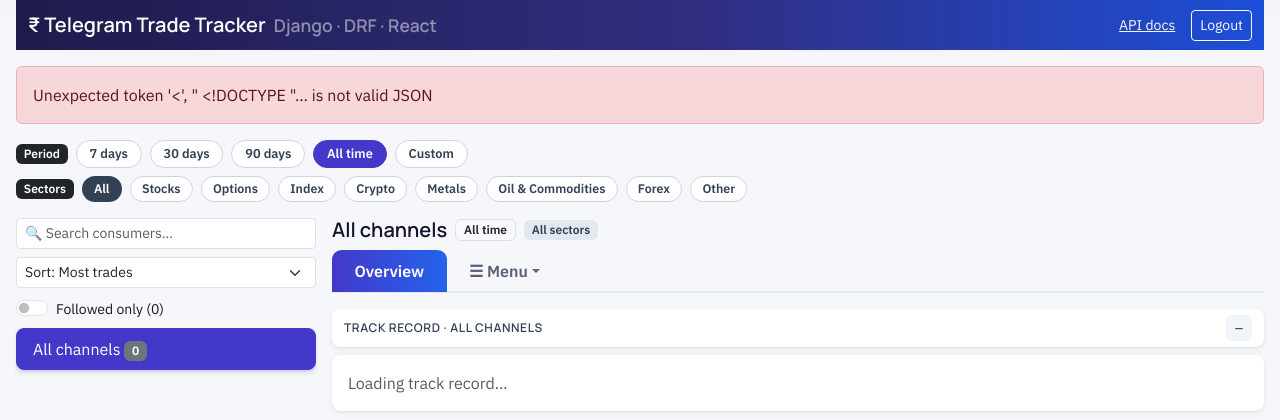
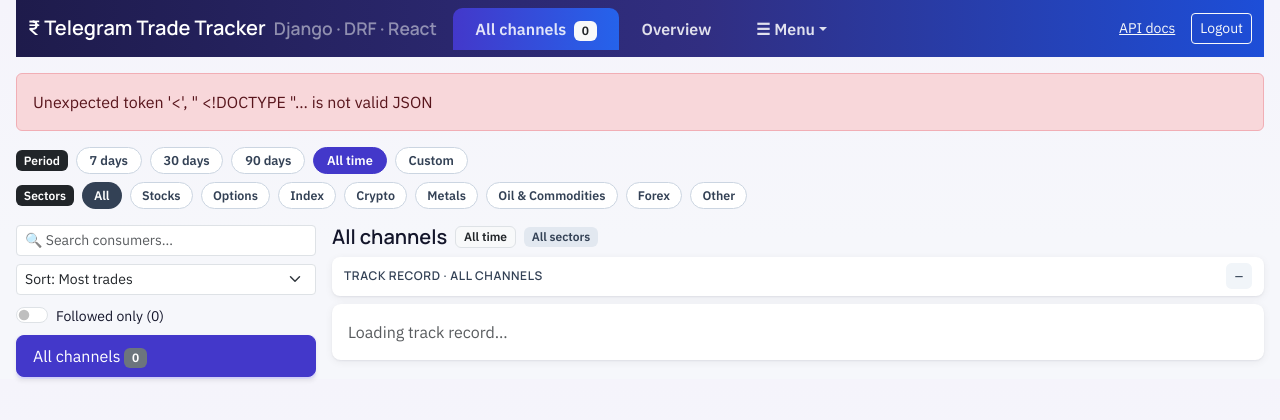
Before and after one commit to sandhoter2/stockwebsite, a Django app: page / in a window 1280 px wide. Shown: the top 420 px of the page. Run offline with Django 5.2, Linux system fonts and the light colour scheme; the visitor is signed in with stand-in values (Sample User, id 1); data that the repository does not hold is empty; some libraries are stand-ins or nearby versions.

Commit message:
Move all-channels/Overview/section menu into the top navbar
Previously "Overview" and the burger menu sat below the channel sidebar,
requiring a scroll on most screens. They now live in Topbar itself,
alongside "All channels" (moved up from the sidebar list so switching
back to the full view is reachable from the top too), so every section
-- Today's calls, Leaderboard, Favorite picks, Paper trading, Trades,
Market Intel -- is one click from the very top of the page.

Co-Authored-By: Claude Sonnet 5 <noreply@anthropic.com>

```diff
--- a/templates/dashboard.html
+++ b/templates/dashboard.html
@@ -115,6 +115,10 @@
     .dropdown-item { border-radius:.4rem; font-size:.85rem; padding:.4rem .7rem; }
     .dropdown-item.active, .dropdown-item:active { background:var(--tt-indigo); }
     .nav-tabs .dropdown-toggle.active { color:#fff; background:linear-gradient(90deg,var(--tt-indigo),var(--tt-blue)); }
+    .navbar-tt .nav-tabs { border-bottom:0; }
+    .navbar-tt .nav-tabs .nav-link { color:rgba(255,255,255,.85); }
+    .navbar-tt .nav-tabs .nav-link:not(.active):hover { color:#fff; background:rgba(255,255,255,.12); }
+    .navbar-tt .nav-tabs .nav-link .badge { font-weight:600; }
   </style>
 </head>
 <body>
@@ -257,7 +261,7 @@
       );
     }
 
-    function Topbar({ user, onLogout }) {
+    function Topbar({ user, onLogout, tabs, effTab, setTab, active, setActive, channelsCount }) {
       const initials = user ? user.username.slice(0,2).toUpperCase() : '';
       return (
         <nav className="navbar navbar-expand-lg navbar-dark navbar-tt mb-3">
@@ -269,8 +273,30 @@
                     aria-label="Toggle navigation">
               <span className="navbar-toggler-icon"></span>
             </button>
-            <div className="collapse navbar-collapse flex-grow-0" id="topbarNav">
-              <div className="d-flex flex-column flex-lg-row align-items-lg-center gap-2 gap-lg-3 mt-3 mt-lg-0 ms-auto">
+            <div className="collapse navbar-collapse" id="topbarNav">
+              <ul className="nav nav-tabs mb-0 border-0 align-items-lg-center me-lg-auto mt-3 mt-lg-0" role="tablist">
+                <li className="nav-item"><button className={'nav-link '+(effTab==='overview' && active===null?'active':'')}
+                  role="tab" aria-selected={effTab==='overview' && active===null}
+                  onClick={()=>{setActive(null); setTab('overview');}}>All channels <span className="badge text-bg-light text-dark ms-1">{channelsCount}</span></button></li>
+                <li className="nav-item"><button className={'nav-link '+(effTab==='overview' && active!==null?'active':'')}
+                  role="tab" aria-selected={effTab==='overview' && active!==null} onClick={()=>setTab('overview')}>Overview</button></li>
+                <li className="nav-item dropdown">
+                  <button className={'nav-link dropdown-toggle burger-toggle '+(effTab!=='overview'?'active':'')}
+                          data-bs-toggle="dropdown" aria-expanded="false" role="tab" aria-label="More sections"
+                          aria-selected={effTab!=='overview'}>
+                    ☰ {effTab!=='overview' ? (tabs.find(([k])=>k===effTab)||MARKET_INTEL_TABS.find(([k])=>k===effTab)||[])[1] : 'Menu'}
+                  </button>
+                  <ul className="dropdown-menu">
+                    {tabs.filter(([k])=>k!=='overview').map(([k,l]) => (
+                      <li key={k}><button className={'dropdown-item '+(effTab===k?'active':'')} onClick={()=>setTab(k)}>{l}</button></li>))}
+                    <li><hr className="dropdown-divider" /></li>
+                    <li><h6 className="dropdown-header">Market Intel</h6></li>
+                    {MARKET_INTEL_TABS.map(([k,l]) => (
+                      <li key={k}><button className={'dropdown-item '+(effTab===k?'active':'')} onClick={()=>setTab(k)}>{l}</button></li>))}
+                  </ul>
+                </li>
+              </ul>
+              <div className="d-flex flex-column flex-lg-row align-items-lg-center gap-2 gap-lg-3 mt-3 mt-lg-0">
                 <a className="link-light small" href="/api/tracker/" target="_blank" rel="noreferrer">API docs</a>
                 {user && user.is_staff && <a className="link-light small" href="/admin/" target="_blank" rel="noreferrer">Django admin</a>}
                 {user && <span className="d-flex align-items-center gap-2">
@@ -1407,7 +1433,8 @@
 
       return (
         <div className="container-fluid px-3">
-          <Topbar user={user} onLogout={onLogout} />
+          <Topbar user={user} onLogout={onLogout} tabs={tabs} effTab={effTab} setTab={setTab}
+                  active={active} setActive={setActive} channelsCount={channels.length} />
           {err && <div className="alert alert-danger">{err}</div>}
           <SummaryCards s={summary} />
           <RangeBar rangeKey={rangeKey} setRangeKey={setRangeKey} custom={custom} setCustom={setCustom}
@@ -1448,26 +1475,6 @@
                 <span className="badge bg-light text-dark border">{rangeLabel}</span>
                 <span className="badge" style={{background:sectors.length?'#4f46e5':'#e2e8f0',color:sectors.length?'#fff':'#334155'}}>{sectorLabel}</span>
               </div>
-              <ul className="nav nav-tabs mb-3 align-items-center" role="tablist">
-                <li className="nav-item"><button className={'nav-link '+(effTab==='overview'?'active':'')}
-                  role="tab" aria-selected={effTab==='overview'} onClick={()=>setTab('overview')}>Overview</button></li>
-                <li className="nav-item dropdown">
-                  <button className={'nav-link dropdown-toggle burger-toggle '+(effTab!=='overview'?'active':'')}
-                          data-bs-toggle="dropdown" aria-expanded="false" role="tab" aria-label="More sections"
-                          aria-selected={effTab!=='overview'}>
-                    ☰ {effTab!=='overview' ? (tabs.find(([k])=>k===effTab)||MARKET_INTEL_TABS.find(([k])=>k===effTab)||[])[1] : 'Menu'}
-                  </button>
-                  <ul className="dropdown-menu">
-                    {tabs.filter(([k])=>k!=='overview').map(([k,l]) => (
-                      <li key={k}><button className={'dropdown-item '+(effTab===k?'active':'')} onClick={()=>setTab(k)}>{l}</button></li>))}
-                    <li><hr className="dropdown-divider" /></li>
-                    <li><h6 className="dropdown-header">Market Intel</h6></li>
-                    {MARKET_INTEL_TABS.map(([k,l]) => (
-                      <li key={k}><button className={'dropdown-item '+(effTab===k?'active':'')} onClick={()=>setTab(k)}>{l}</button></li>))}
-                  </ul>
-                </li>
-              </ul>
-
               {effTab==="overview" && active===null &&
                 <TrustSummary rows={board} onSelect={id=>{setActive(id); setTab('overview');}} />}
 
```
